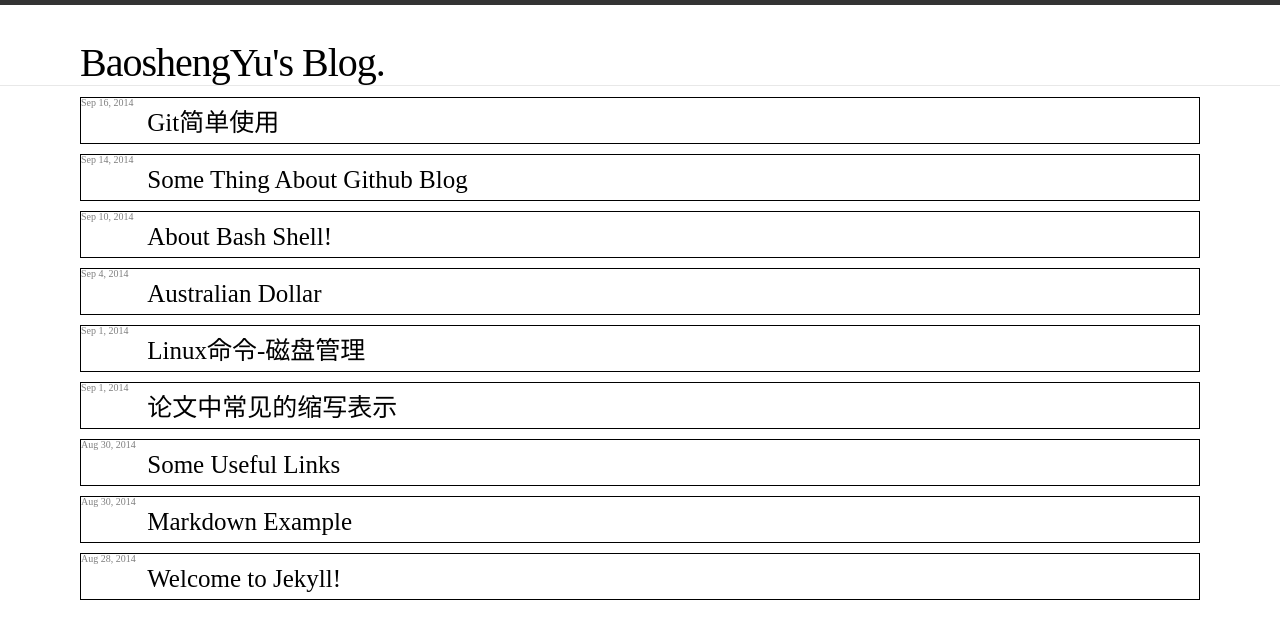
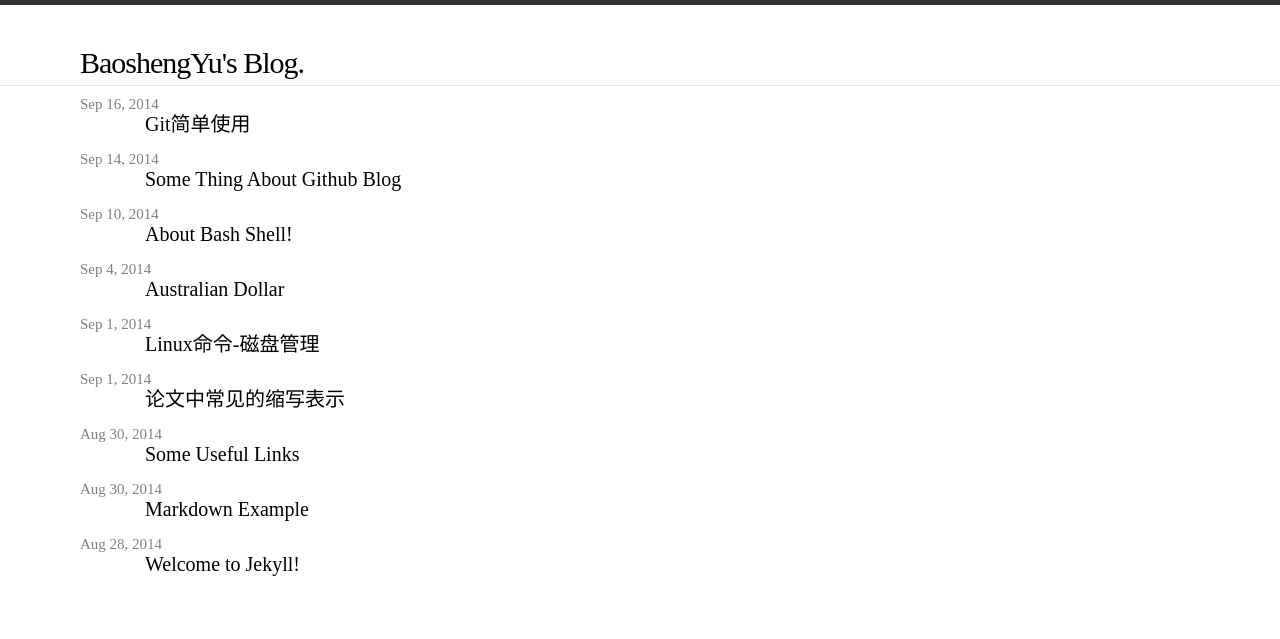
Before and after one commit to codeybs/blog, a Jekyll site: the page built from index.html, in a window 1280 px wide. Shown: the top 639 px of the page. Built offline with Jekyll 4.4.1, drawn with Linux system fonts in a browser that asks for light colours.

Commit message:
Update main.css

```diff
--- a/css/main.css
+++ b/css/main.css
@@ -58,7 +58,7 @@ a:visited { color: #205caa; }
   padding-top:30px;
   display: block;
   color: black;
-  font-size: 40px;
+  font-size: 30px;
   letter-spacing: -1px;
   float: left;
   line-height: 56px;
@@ -128,7 +128,7 @@ a:visited { color: #205caa; }
 
 .site-footer li,
 .site-footer p {
-  font-size: 25px;
+  font-size: 15px;
   letter-spacing: -.3px;
   color:black;
   height:80px;
@@ -163,13 +163,13 @@ a:visited { color: #205caa; }
 .posts { list-style-type: none; }
 
 .posts li {
-	margin-bottom: 10px;margin-top:10px; border:solid thin;
+	margin-bottom: 10px;margin-top:10px; border:none thin;
 	display:block;
 	height:45px;
 	 }
 
 .posts .post-link {
-  font-size: 25px;
+  font-size: 20px;
   letter-spacing: 0px;
   display:block;
   padding-top:2px;
@@ -180,7 +180,7 @@ a:visited { color: #205caa; }
 
 .posts .post-date {
   display: block;
-  font-size: 10px;
+  font-size: 15px;
   color: gray;
 }
 
```
